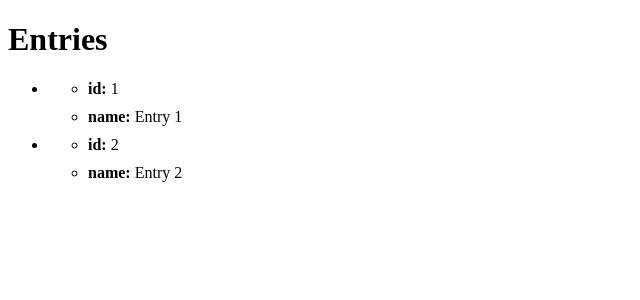
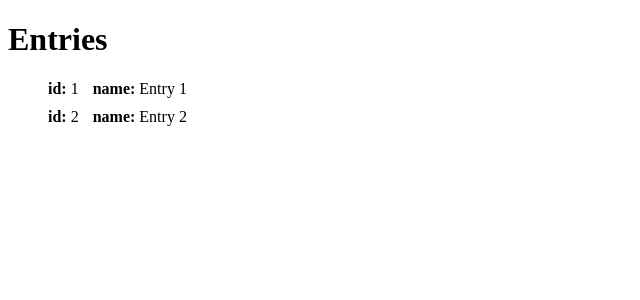
Before and after one commit to PeterPark07/IndexPage, a Flask app: page / in a window 1280 px wide. Shown: the top 300 px of the page, without its empty margins (0-640 px from the left). Run offline with Flask 3, Linux system fonts and the light colour scheme.

Commit message:
Update entries.html

```diff
--- a/templates/entries.html
+++ b/templates/entries.html
@@ -8,6 +8,12 @@
        /* Add some margin or padding to separate entries */
        li {
            margin-bottom: 10px;
+           list-style: none;
+       }
+       /* Display key-value pairs horizontally with spacing */
+       .entry-item {
+           display: inline-block;
+           margin-right: 10px;
        }
    </style>
 </head>
@@ -16,11 +22,9 @@
    <ul>
        {% for entry in entries %}
            <li>
-               <ul>
-                   {% for key, value in entry.items() %}
-                       <li><strong>{{ key }}:</strong> {{ value }}</li>
-                   {% endfor %}
-               </ul>
+               {% for key, value in entry.items() %}
+                   <span class="entry-item"><strong>{{ key }}:</strong> {{ value }}</span>
+               {% endfor %}
            </li>
        {% endfor %}
    </ul>
```
